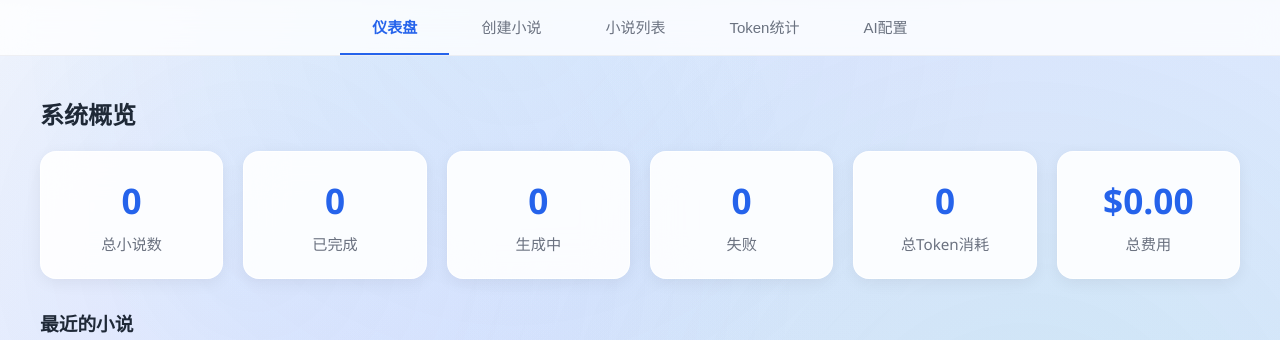
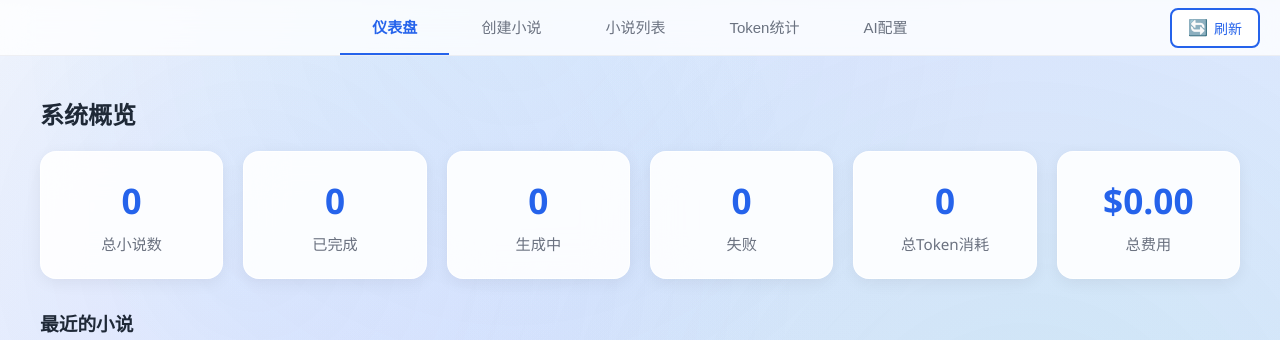
Before and after one commit to gethac/novel_factory, a Flask app: page / in a window 1280 px wide. Shown: the part 151-491 px from the top of the page. Run offline with Flask 3, Linux system fonts and the light colour scheme; data that the repository does not hold is empty.

Commit message:
UI改进：添加手动刷新按钮
✨ 新增功能
- 在导航栏右侧添加手动刷新按钮
- 按钮样式融合页面UI（玻璃质感）
- 显示刷新图标和文字

🎨 UI设计
- 使用绝对定位放置在导航栏右侧
- 按钮样式：btn-secondary
- 图标：🔄 刷新
- 响应式设计，垂直居中

💡 用户体验
- 点击刷新按钮手动更新当前页面数据
- 刷新后显示提示消息
- 替代之前的自动刷新机制
- 用户可控，减少不必要的API调用

📝 下一步
- 添加暂停/恢复/重新生成按钮到进度模态框
- 添加自定义提示词编辑界面

```diff
--- a/templates/index.html
+++ b/templates/index.html
@@ -16,12 +16,17 @@
         </div>
 
         <!-- 导航标签 -->
-        <div class="nav-tabs">
+        <div class="nav-tabs" style="position: relative;">
             <button class="nav-tab active" onclick="app.switchTab('dashboard', event)">仪表盘</button>
             <button class="nav-tab" onclick="app.switchTab('create', event)">创建小说</button>
             <button class="nav-tab" onclick="app.switchTab('novels', event)">小说列表</button>
             <button class="nav-tab" onclick="app.switchTab('tokens', event)">Token统计</button>
             <button class="nav-tab" onclick="app.switchTab('settings', event)">AI配置</button>
+            <button class="btn btn-secondary" onclick="app.refreshCurrentTab()"
+                    style="position: absolute; right: 20px; top: 50%; transform: translateY(-50%); padding: 8px 16px; font-size: 14px; display: flex; align-items: center; gap: 6px;">
+                <span style="font-size: 16px;">🔄</span>
+                <span>刷新</span>
+            </button>
         </div>
 
         <!-- 仪表盘 -->
```
Also changed, not shown: .claude/settings.local.json.
